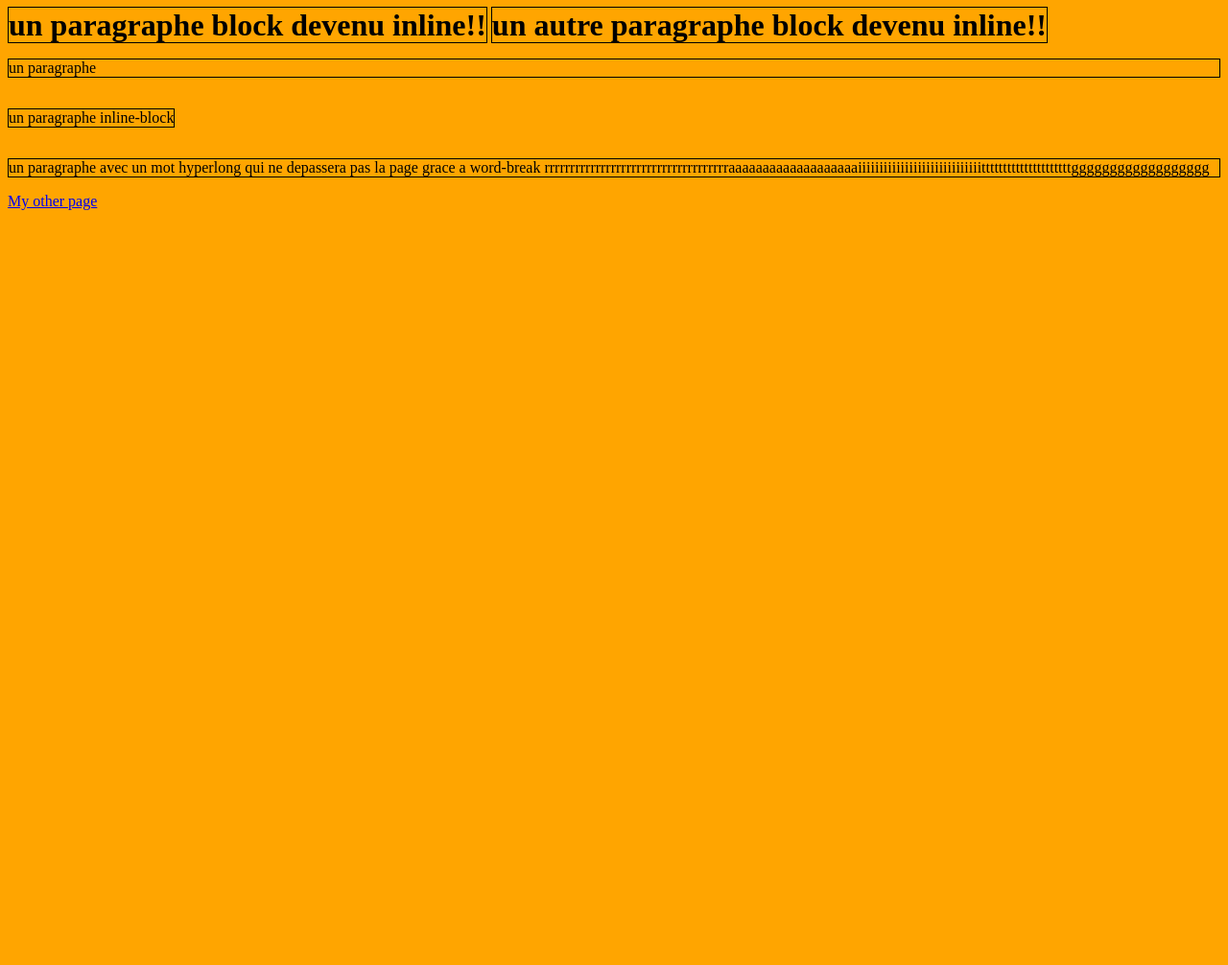
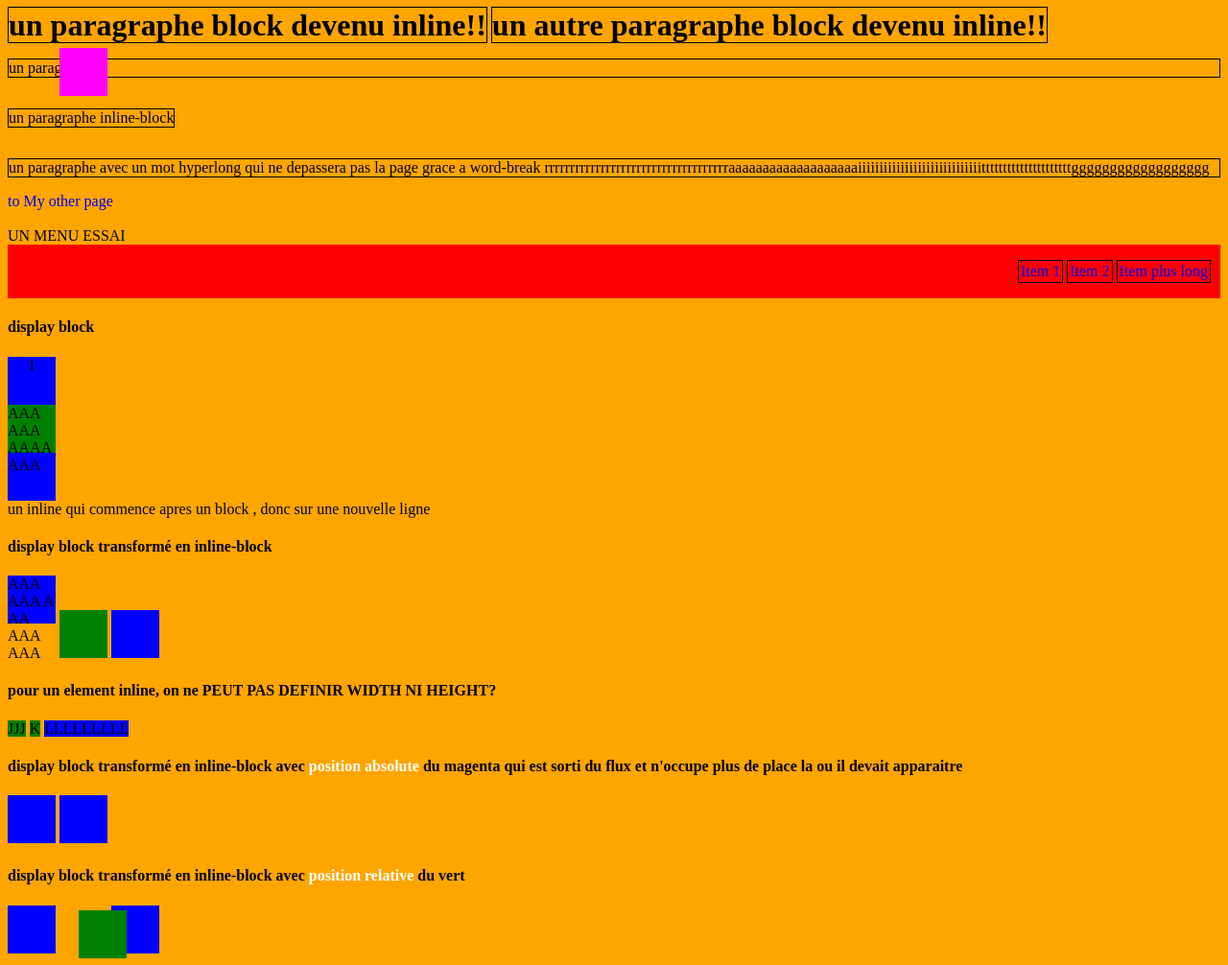
Before and after one commit to webdev6470/web-platform-cssdisplay, a plain HTML site: page index.html in a window 1280 px wide. Shown: the whole page at 96% size. Before the commit the page ends 800 px from the top, so only its background shows below. Drawn offline with Linux system fonts and the light colour scheme.

Commit message:
2 files modified

```diff
--- a/index.html
+++ b/index.html
@@ -12,6 +12,52 @@
     <p>un paragraphe</p>
     <p style="display:inline-block;" >un paragraphe inline-block
       <p style="word-break:break-all">un paragraphe avec un mot hyperlong qui ne depassera pas la page grace a word-break rrrrrrrrrrrrrrrrrrrrrrrrrrrrrrrrrrrraaaaaaaaaaaaaaaaaaaiiiiiiiiiiiiiiiiiiiiiiiiiiiiitttttttttttttttttttttgggggggggggggggggg</p>
-    <a href="/me.html">My other page</a>
+    <a href="/me.html">to My other page</a>
+      <BR/><br/>
+    UN MENU ESSAI
+    <nav  style="background-color:red; display:flex; justify-content :end">
+      <ul>
+          <li><a href="#">Item 1</a></li>
+          <li><a href="#">Item 2</a></li>
+          <li><a href="#">Item plus long</a></li>
+      </ul>
+    </nav>
+
+
+    <!-- display block NB ON peut definir le width et me height MAIS le CONTENU DEBORDE si necessaire -->
+    <h4>display block</h4>
+    <div style="display:block; background-color: blue;  width:50px; height : 50px;text-align:center;">1</div>
+    <div style="display:block; background-color: green;  width:50px; height : 50px">AAA AAA AAAA AAA</div>
+    <div style="display:block; background-color: blue;  width:50px; height : 50px"></div>
+    <a>un inline qui commence apres un block , donc sur une nouvelle ligne</a>
+    <br/>
+
+    <h4>display block transformé en inline-block </h4>
+    <div style="display:inline-block; background-color: blue;  width:50px; height : 50px">AAA AAA A AA AAA AAA</div>
+    <div style="display:inline-block; background-color: green;  width:50px; height : 50px"></div>
+    <div style="display:inline-block; background-color: blue;  width:50px; height : 50px"></div>
+
+    <br/>
+
+
+    <h4> pour un  element inline, on ne PEUT PAS DEFINIR WIDTH NI HEIGHT?</h4>
+    <div style="display:inline; background-color: green;  width:50px; height : 50px">JJJ</div>
+    <div style="display:inline; background-color: green;  width:50px; height : 50px">K</div>
+    <div style="display:inline; background-color: blue;  width:50px; height : 50px">LLLLLLLLL</div>
+
+
+    <br/>
+    <h4>display block transformé en inline-block avec <span style="color:white">position absolute </span> du magenta qui est sorti du flux et n'occupe plus de place la ou il devait apparaitre </h4>
+
+    <div style="display:inline-block; background-color: blue;  width:50px; height : 50px"></div>
+    <div style="display:inline-block; position:absolute; top: 50px; background-color: magenta;  width:50px; height : 50px"></div>
+    <div style="display:inline-block; background-color: blue;  width:50px; height : 50px"></div>
+
+    <br/>
+    <h4>display block transformé en inline-block avec <span style="color:white"> position relative </span> du vert</h4>
+    <div style="display:inline-block; background-color: blue;  width:50px; height : 50px"></div>
+    <div style="display:inline-block; position:relative; left: 20px;top:5px; background-color: green;  width:50px; height : 50px"></div>
+    <div style="display:inline-block; background-color: blue;  width:50px; height : 50px"></div>
+
   </body>
 </html>
--- a/styles.css
+++ b/styles.css
@@ -11,6 +11,24 @@ p {
   border: solid black 1px;
 }
 
-.inline--block{
 
+
+ul {
+  border: solid 1p blue;
+  margin-right: 10px;
 }
+
+li {
+  list-style: none;
+  display: inline-block;
+  border: solid 1px black;
+  padding : 2px
+}
+
+li:hover{
+  background-color: green;
+}
+
+a {
+  text-decoration: none;
+}
```
